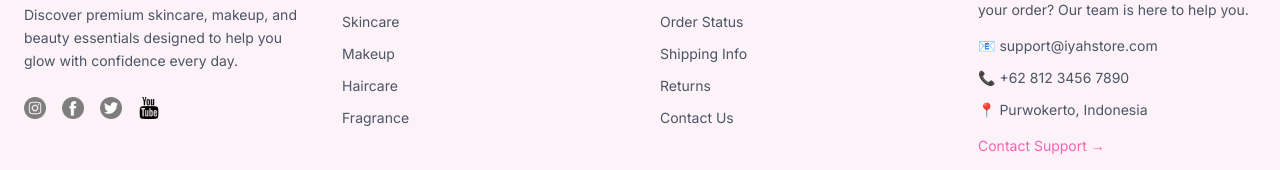
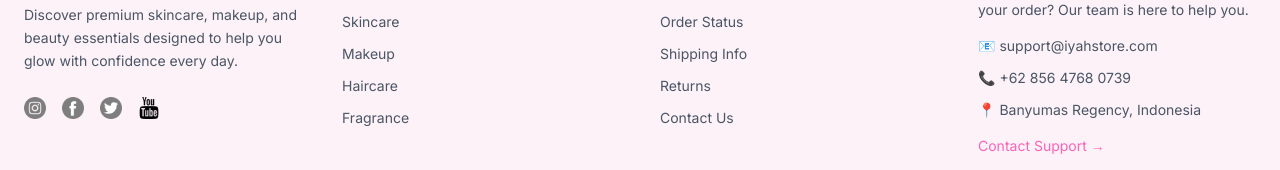
Before and after one commit to zicofachreza/cosmetics-app, a Next.js app: page /admin/catalogs/add in a window 1280 px wide. Shown: the part 2057-2227 px from the top of the page. Built offline with nearby package versions, Linux system fonts and the light colour scheme; no server answers.

Commit message:
update code

```diff
--- a/src/app/components/Footer.tsx
+++ b/src/app/components/Footer.tsx
@@ -179,11 +179,11 @@ export default function Footer() {
                             </li>
 
                             <li className="flex items-center gap-2">
-                                📞 +62 812 3456 7890
+                                📞 +62 856 4768 0739
                             </li>
 
                             <li className="flex items-center gap-2">
-                                📍 Purwokerto, Indonesia
+                                📍 Banyumas Regency, Indonesia
                             </li>
                         </ul>
 
--- a/src/app/layout.tsx
+++ b/src/app/layout.tsx
@@ -4,8 +4,8 @@ import { inter } from '@/lib/font'
 import Script from 'next/script'
 
 export const metadata: Metadata = {
-    title: 'Glow Beauty',
-    description: 'Generated by glow beauty application',
+    title: 'Iyah Store',
+    description: 'Generated by iyah store application',
     icons: {
         icon: '/favicon.ico',
     },
```
